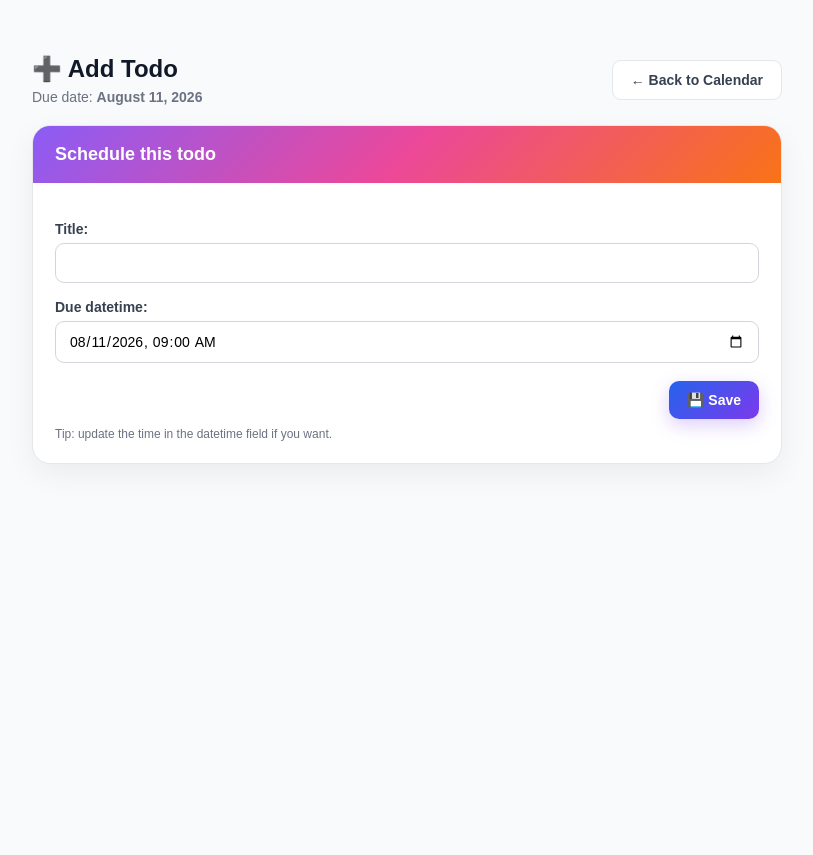
After one commit to iqbalzamri07/djangotutorial, a Django app: page /calendar/add/ in a window 1280 px wide. The commit adds this page. Shown: the whole page, without its empty margins (233-1046 px from the left). Run offline with Django 5.2, Linux system fonts and the light colour scheme.

Commit message:
Enables quick todo creation from calendar
Introduces two methods for adding todos directly from the calendar interface:

1.  **In-page modal:** Clicking a day on the calendar opens a modal, prefilling the due date with the selected day. The modal handles form submission and displays validation errors, keeping the user on the calendar page for a seamless experience.
2.  **Dedicated add page:** A new `calendar/add/` route provides a full-page form to create todos, also prefilling the due date from a URL parameter.

These changes enhance user workflow by allowing immediate task scheduling based on calendar dates.

```diff
--- /dev/null
+++ b/todos/templates/todos/calendar_add.html
@@ -0,0 +1,182 @@
+<!DOCTYPE html>
+
+<html lang="en">
+
+<head>
+    <meta charset="UTF-8">
+    <meta name="viewport" content="width=device-width, initial-scale=1.0">
+    <title>Add Todo</title>
+
+    <style>
+        * {
+            box-sizing: border-box;
+        }
+
+        body {
+            margin: 0;
+            min-height: 100vh;
+            font-family: Arial, Helvetica, sans-serif;
+            background: #f8fafc;
+            color: #111827;
+        }
+
+        .container {
+            width: 92%;
+            max-width: 750px;
+            margin: 55px auto;
+        }
+
+        .header {
+            display: flex;
+            justify-content: space-between;
+            align-items: center;
+            gap: 15px;
+            margin-bottom: 20px;
+        }
+
+        .header h1 {
+            margin: 0;
+            font-size: 24px;
+            color: #111827;
+        }
+
+        .header p {
+            margin: 6px 0 0;
+            font-size: 14px;
+            color: #6b7280;
+        }
+
+        .button {
+            display: inline-flex;
+            align-items: center;
+            gap: 7px;
+            padding: 11px 18px;
+            background-color: white;
+            color: #374151;
+            text-decoration: none;
+            border: 1px solid #e5e7eb;
+            border-radius: 9px;
+            font-size: 14px;
+            font-weight: 600;
+            transition: all 0.2s ease;
+        }
+
+        .button:hover {
+            background-color: #f9fafb;
+            border-color: #d1d5db;
+            transform: translateY(-1px);
+        }
+
+        .card {
+            background: #ffffff;
+            border: 1px solid #e5e7eb;
+            border-radius: 18px;
+            box-shadow: 0 10px 30px rgba(0, 0, 0, 0.06);
+            overflow: hidden;
+        }
+
+        .card-header {
+            padding: 18px 22px;
+            background: linear-gradient(135deg, #8b5cf6, #ec4899, #f97316);
+            color: white;
+        }
+
+        .card-header h2 {
+            margin: 0;
+            font-size: 18px;
+        }
+
+        form {
+            padding: 22px;
+        }
+
+        label {
+            display: block;
+            margin-bottom: 6px;
+            font-size: 14px;
+            font-weight: 700;
+            color: #374151;
+        }
+
+        input {
+            width: 100%;
+            padding: 11px 13px;
+            border: 1px solid #d1d5db;
+            border-radius: 9px;
+            font-size: 14px;
+            font-family: inherit;
+            outline: none;
+        }
+
+        input:focus {
+            border-color: #2563eb;
+            box-shadow: 0 0 0 3px rgba(37, 99, 235, 0.1);
+        }
+
+        .actions {
+            margin-top: 18px;
+            display: flex;
+            align-items: center;
+            gap: 12px;
+            justify-content: flex-end;
+        }
+
+        .save {
+            border: none;
+            border-radius: 10px;
+            padding: 11px 18px;
+            cursor: pointer;
+            font-size: 14px;
+            font-weight: 800;
+            color: white;
+            background: linear-gradient(135deg, #2563eb, #7c3aed);
+            box-shadow: 0 6px 18px rgba(124, 58, 237, 0.25);
+        }
+
+        .help {
+            margin-top: 8px;
+            font-size: 12px;
+            color: #6b7280;
+        }
+    </style>
+</head>
+
+<body>
+    <div class="container">
+        <div class="header">
+            <div>
+                <h1>➕ Add Todo</h1>
+                <p>
+                    Due date: <strong>{{ selected_date|date:"F j, Y" }}</strong>
+                </p>
+            </div>
+
+            <a href="{% url 'calendar' %}?year={{ selected_date.year }}&month={{ selected_date.month }}"
+                class="button">
+                ← Back to Calendar
+            </a>
+        </div>
+
+        <div class="card">
+            <div class="card-header">
+                <h2>Schedule this todo</h2>
+            </div>
+
+            <form method="POST">
+                {% csrf_token %}
+
+                {{ form.as_p }}
+
+                <div class="actions">
+                    <button type="submit" class="save">💾 Save</button>
+                </div>
+
+                <div class="help">
+                    Tip: update the time in the datetime field if you want.
+                </div>
+            </form>
+        </div>
+    </div>
+</body>
+
+</html>
--- a/todos/urls.py
+++ b/todos/urls.py
@@ -5,6 +5,7 @@ urlpatterns = [
     path("", views.home, name="home"),
     path("about/", views.about, name="about"),
     path("calendar/", views.calendar, name="calendar"),
+    path("calendar/add/", views.calendar_add, name="calendar_add"),
 
     # Page showing all todos
     path("edit-todos/", views.edit_todos, name="edit_todos"),
--- a/todos/views.py
+++ b/todos/views.py
@@ -2,6 +2,7 @@ import calendar as py_calendar
 from datetime import date, datetime, time, timedelta
 
 from django.utils import timezone
+from django.urls import reverse
 
 from django.shortcuts import get_object_or_404, render, redirect
 from .models import Todo
@@ -147,6 +148,25 @@ def calendar(request):
 
     month_title = datetime(year, month, 1).strftime("%B %Y")
 
+    # Handle "add todo" popup submit without leaving the calendar page.
+    show_modal = False
+    title_value = ""
+    due_datetime_value = ""
+    form = None
+    if request.method == "POST":
+        form = TodoForm(request.POST)
+        if form.is_valid():
+            todo = form.save()
+            local_due = timezone.localtime(todo.due_datetime)
+            calendar_url = reverse("calendar")
+            return redirect(
+                f"{calendar_url}?year={local_due.year}&month={local_due.month}"
+            )
+
+        show_modal = True
+        title_value = request.POST.get("title", "")
+        due_datetime_value = request.POST.get("due_datetime", "")
+
     return render(
         request,
         "todos/calendar.html",
@@ -159,5 +179,52 @@ def calendar(request):
             "prev_month": prev_month,
             "next_year": next_year,
             "next_month": next_month,
+            "show_modal": show_modal,
+            "title_value": title_value,
+            "due_datetime_value": due_datetime_value,
+            "form": form,
         },
     )
+
+
+def calendar_add(request):
+    """
+    Add a Todo with its due_datetime prefilled from a day clicked in the calendar.
+    GET params:
+      - date=YYYY-MM-DD
+    """
+    selected_date_str = request.GET.get("date")
+    today = date.today()
+
+    selected_date = today
+    if selected_date_str:
+        try:
+            selected_date = datetime.strptime(selected_date_str, "%Y-%m-%d").date()
+        except ValueError:
+            selected_date = today
+
+    if request.method == "POST":
+        form = TodoForm(request.POST)
+        if form.is_valid():
+            todo = form.save()
+            local_due = timezone.localtime(todo.due_datetime)
+            return redirect(
+                "calendar",
+                year=local_due.year,
+                month=local_due.month,
+            )
+    else:
+        # Prefill time so user only needs to type the title (adjust as you like).
+        tz = timezone.get_current_timezone()
+        due_local = datetime.combine(selected_date, time(9, 0))
+        due_aware = timezone.make_aware(due_local, tz)
+        form = TodoForm(initial={"due_datetime": due_aware})
+
+    return render(
+        request,
+        "todos/calendar_add.html",
+        {
+            "form": form,
+            "selected_date": selected_date,
+        },
+    )
```
Also changed, not shown: todos/templates/todos/calendar.html (+115 -1 lines), db.sqlite3.
